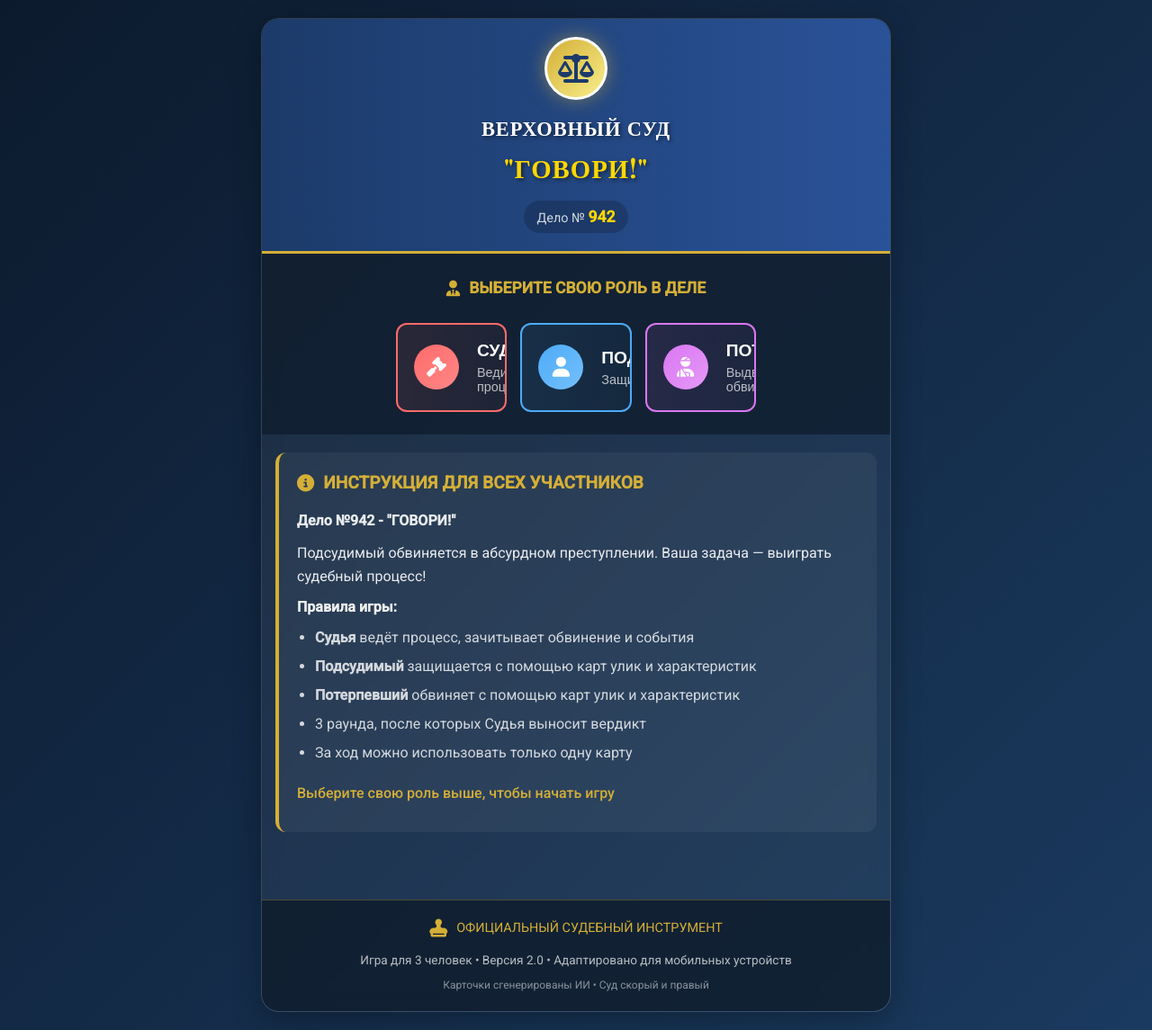
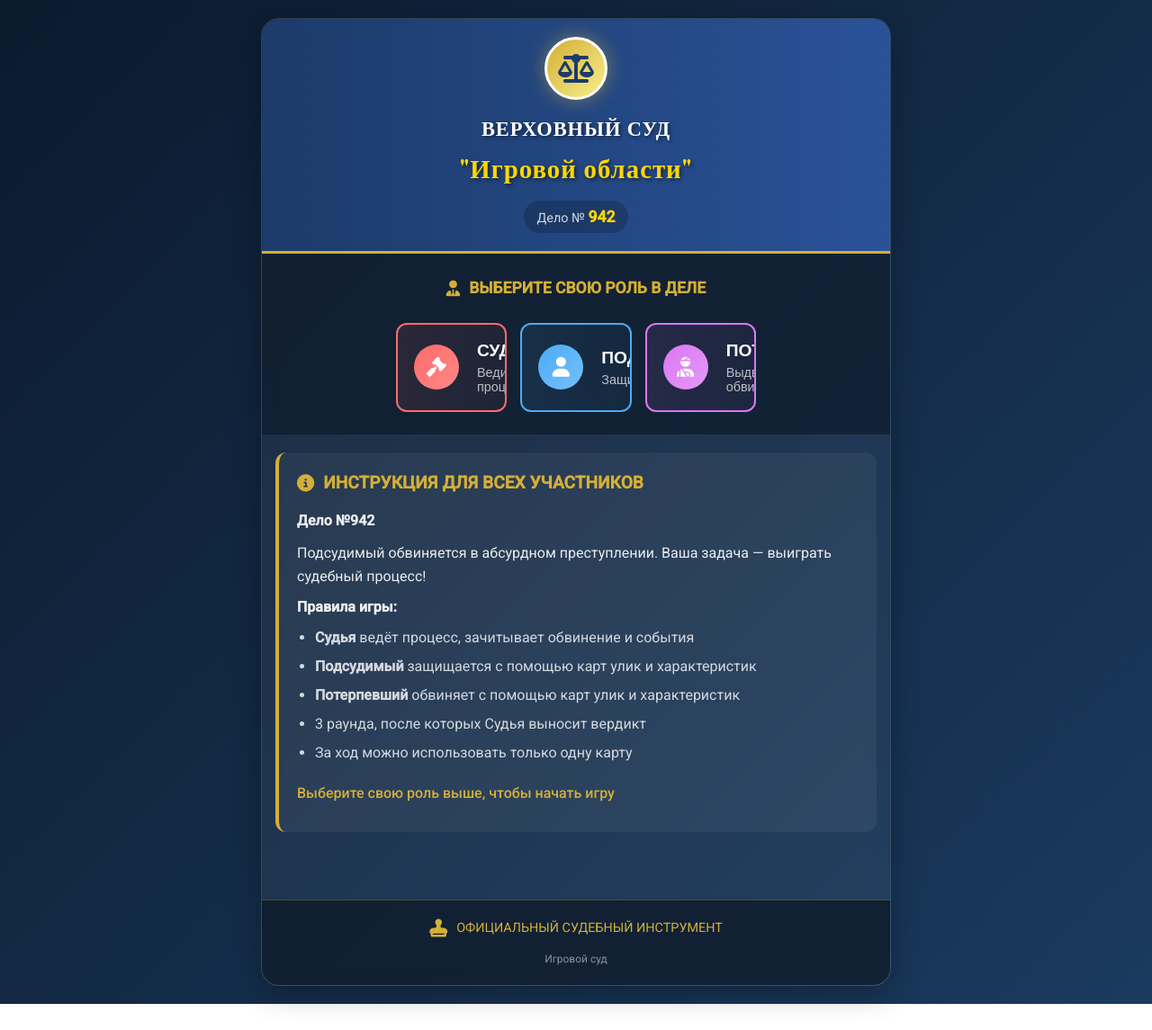
Before and after one commit to Andrey-Zakharov56/court, a plain HTML site: page index.html in a window 1280 px wide. Shown: the whole page at 90% size. After the commit the page ends 1116 px from the top, so only its background shows below. Drawn offline with nearby package versions, Linux system fonts and the light colour scheme.

Commit message:
Add files via upload

```diff
--- a/index.html
+++ b/index.html
@@ -3,7 +3,7 @@
 <head>
     <meta charset="UTF-8">
     <meta name="viewport" content="width=device-width, initial-scale=1.0, maximum-scale=1.0, user-scalable=no">
-    <title>Суд игры: ГОВОРИ!</title>
+    <title>Встать! Суд идёт</title>
     <link rel="stylesheet" href="style.css">
     <link rel="stylesheet" href="https://cdnjs.cloudflare.com/ajax/libs/font-awesome/6.4.0/css/all.min.css">
     <link rel="preconnect" href="https://fonts.googleapis.com">
@@ -17,7 +17,7 @@
             <div class="court-seal">
                 <i class="fas fa-balance-scale"></i>
             </div>
-            <h1>ВЕРХОВНЫЙ СУД <span class="game-title">"ГОВОРИ!"</span></h1>
+            <h1>ВЕРХОВНЫЙ СУД <span class="game-title">"Игровой области"</span></h1>
             <p class="court-id">Дело № <span id="case-number">035</span></p>
         </header>
 
@@ -69,8 +69,7 @@
                     <i class="fas fa-stamp"></i>
                     <span>ОФИЦИАЛЬНЫЙ СУДЕБНЫЙ ИНСТРУМЕНТ</span>
                 </div>
-                <p class="footer-note">Игра для 3 человек • Версия 2.0 • Адаптировано для мобильных устройств</p>
-                <p class="footer-credits">Карточки сгенерированы ИИ • Суд скорый и правый</p>
+                <p class="footer-credits">Игровой суд</p>
             </div>
         </footer>
     </div>
--- a/script.js
+++ b/script.js
@@ -61,7 +61,7 @@ function showStartScreen() {
         <div class="start-screen">
             <div class="role-instruction">
                 <h3><i class="fas fa-info-circle"></i> ИНСТРУКЦИЯ ДЛЯ ВСЕХ УЧАСТНИКОВ</h3>
-                <p><strong>Дело №${caseNum} - "ГОВОРИ!"</strong></p>
+                <p><strong>Дело №${caseNum}</strong></p>
                 <p>Подсудимый обвиняется в абсурдном преступлении. Ваша задача — выиграть судебный процесс!</p>
 
                 <h4>Правила игры:</h4>
```
